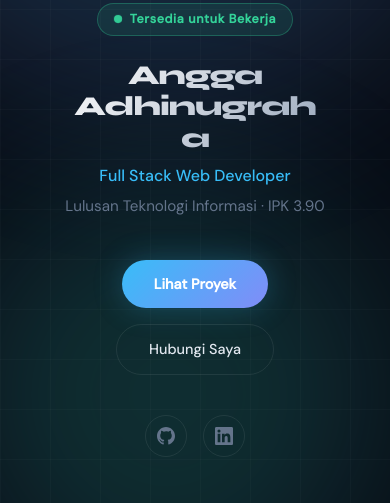
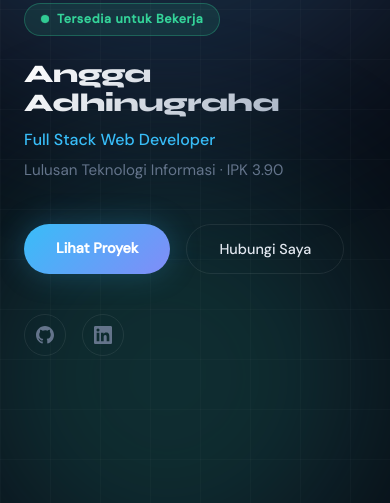
Before and after one commit to AnggaAdhinugraha/portfolio, a website: page public/index.html in a window 390 px wide. Shown: the part 341-844 px from the top of the page. Drawn offline with Linux system fonts and the light colour scheme; no server answers.

Commit message:
Fix hero name mobile & left align text

```diff
--- a/public/css/style.css
+++ b/public/css/style.css
@@ -188,9 +188,7 @@ body {
   -webkit-background-clip: text; -webkit-text-fill-color: transparent;
   background-clip: text;
   margin-bottom: 0.5rem;
-  word-break: break-word;
-  overflow-wrap: break-word;
-  white-space: normal;
+  white-space: nowrap;
 }
 .hero-title {
   font-size: clamp(1rem, 2.5vw, 1.4rem);
@@ -572,7 +570,7 @@ body {
 }
 
 @media (max-width: 400px) {
-  .hero-name { font-size: clamp(1.4rem, 7vw, 1.9rem); }
+  .hero-name { font-size: clamp(1.3rem, 6vw, 1.7rem); }
   .about-stats { grid-template-columns: 1fr; }
 }
 
@@ -589,10 +587,12 @@ body {
   .hero-photo-ring { width: 260px; height: 260px; }
 }
 @media (max-width: 680px) {
-  .hero { flex-direction: column !important; text-align: center; padding-top: 7rem; }
+  .hero { flex-direction: column !important; text-align: left; padding-top: 7rem; padding-left: 1.5rem; padding-right: 1.5rem; }
   .hero-content { order: 2 !important; max-width: 100%; }
   .hero-photo-wrap { order: 1 !important; flex: none !important; }
-  .hero-actions, .hero-socials { justify-content: center; }
+  .hero-actions, .hero-socials { justify-content: flex-start; }
   .hero-photo { width: 200px; height: 200px; }
   .hero-photo-ring { width: 220px; height: 220px; }
+  .hero-name { font-size: clamp(1.5rem, 6.5vw, 2rem); white-space: normal; word-break: keep-all; overflow-wrap: normal; letter-spacing: -0.5px; }
+  .hero-badge { align-self: flex-start; }
 }
```
